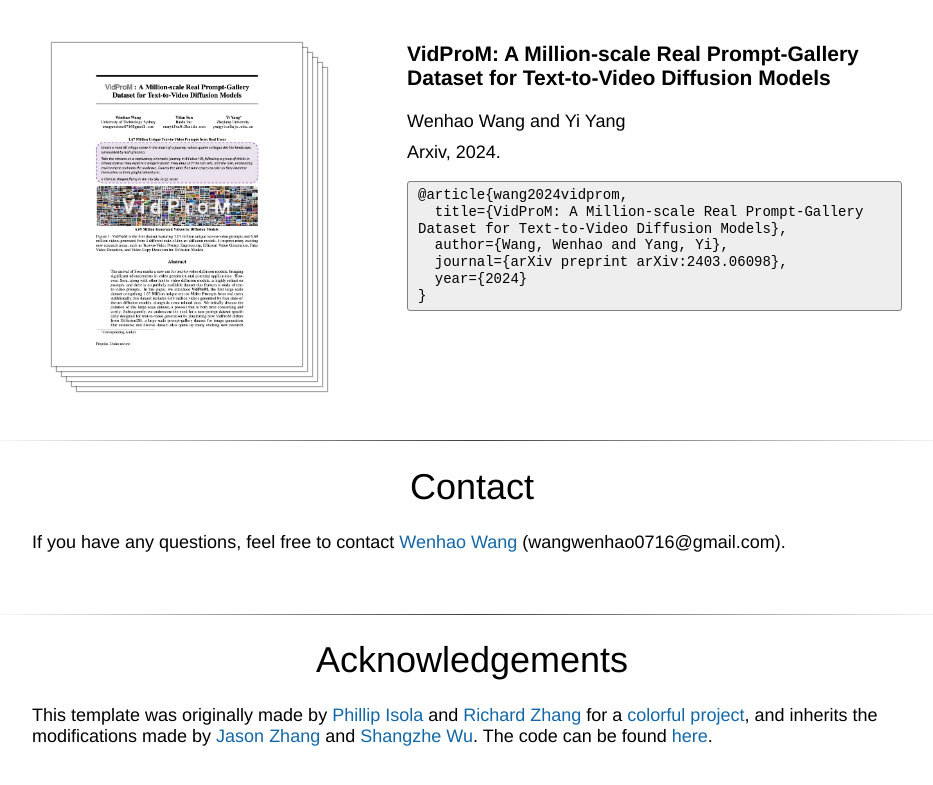
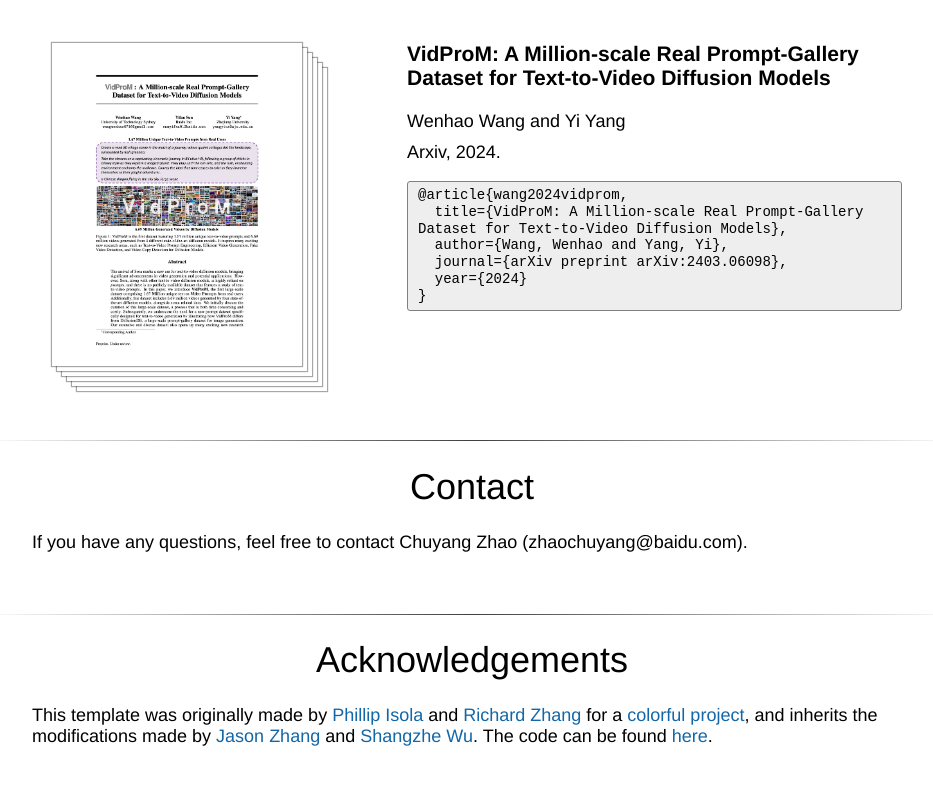
Before and after one commit to MonoFormer/MonoFormer.github.io, a plain HTML site: page index.html in a window 1280 px wide. Shown: the part 2652-3437 px from the top of the page, without its empty margins (168-1101 px from the left). Drawn offline with Linux system fonts and the light colour scheme; a script that the page names is missing.

Commit message:
Update index.html

```diff
--- a/index.html
+++ b/index.html
@@ -175,7 +175,7 @@ image generation.
 
    <h1>Contact</h1>
     <p style="width: 80%;">
-        If you have any questions, feel free to contact <a href="https://wangwenhao0716.github.io/">Wenhao Wang</a> (wangwenhao0716@gmail.com).
+        If you have any questions, feel free to contact Chuyang Zhao (zhaochuyang@baidu.com).
     </p>
 
       <br><br>
```
